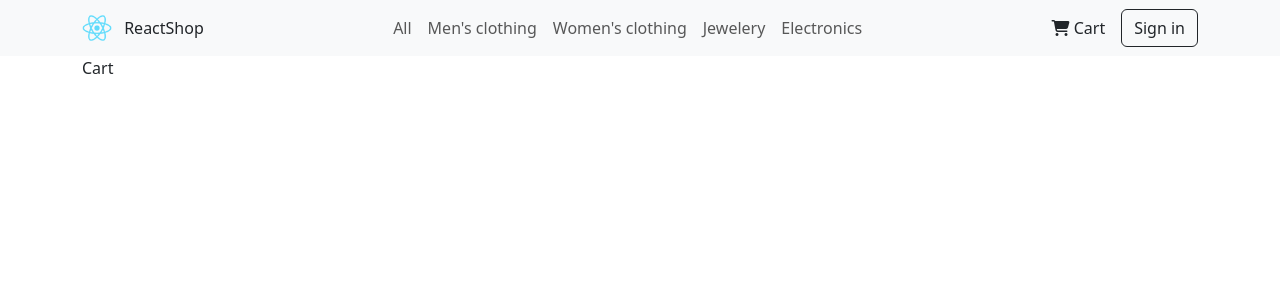
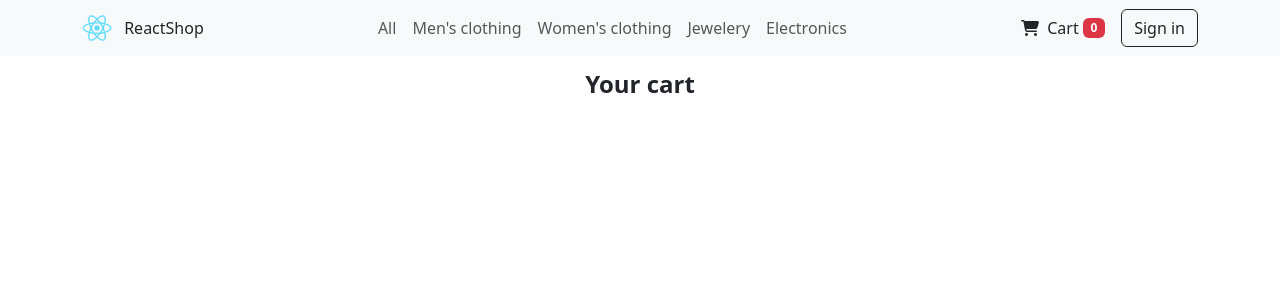
Before and after one commit to minhluquang/ReactShop, a React (Create React App) app: page /cart in a window 1280 px wide. Shown: the top 300 px of the page. Built offline with nearby package versions, Linux system fonts and the light colour scheme.

Commit message:
4. Xây dựng useContext, Shop, Cart

```diff
--- a/package.json
+++ b/package.json
@@ -14,6 +14,7 @@
     "react-dom": "^18.2.0",
     "react-router-dom": "^6.20.1",
     "react-scripts": "5.0.1",
+    "react-toastify": "9.1.3",
     "sass": "1.69.5",
     "web-vitals": "^2.1.4"
   },
--- a/src/App.js
+++ b/src/App.js
@@ -1,3 +1,5 @@
+import { ToastContainer } from "react-toastify";
+
 import Container from "react-bootstrap/Container";
 
 import Header from "./components/Header/Header";
@@ -10,6 +12,19 @@ function App() {
       <Container>
         <AppRoutes />
       </Container>
+
+      <ToastContainer
+        position="top-right"
+        autoClose={5000}
+        hideProgressBar={false}
+        newestOnTop={false}
+        closeOnClick
+        rtl={false}
+        pauseOnFocusLoss
+        draggable
+        pauseOnHover
+        theme="light"
+      />
     </div>
   );
 }
--- a/src/components/Header/Header.jsx
+++ b/src/components/Header/Header.jsx
@@ -1,13 +1,19 @@
 import { NavLink } from "react-router-dom";
+
+import { useContext } from "react";
+import { CartContext } from "../../context/CartContext";
 
 import Container from "react-bootstrap/Container";
 import Nav from "react-bootstrap/Nav";
 import Navbar from "react-bootstrap/Navbar";
 import Button from "react-bootstrap/Button";
+import Badge from 'react-bootstrap/Badge';
 
 import logoApp from "../../assets/images/logo192.png";
 
 const Header = () => {
+  const { totalAmount } = useContext(CartContext);
+
   return (
     <Navbar expand="lg" className="bg-body-tertiary">
       <Container>
@@ -31,9 +37,10 @@ const Header = () => {
           </Nav>
           <NavLink
             to="/cart"
-            className="nav-link d-flex align-items-center me-3"
+            className="nav-link d-flex align-items-center me-3 gap-1  "
           >
             <i className="fa-solid fa-cart-shopping"></i>&nbsp;Cart
+            <Badge bg="danger">{totalAmount}</Badge>
           </NavLink>
           <NavLink to="/login">
             <Button variant="outline-dark">Sign in</Button>
--- /dev/null
+++ b/src/context/CartContext.jsx
@@ -0,0 +1,101 @@
+import React, { useEffect, useState } from "react";
+import { toast } from "react-toastify";
+
+const CartContext = React.createContext();
+// This also works: const UserContext = createContext();
+
+const CartProvider = ({ children }) => {
+  // Cart is the name of the "data" that gets stored in context
+  const [cart, setCart] = useState([]);
+  const [totalAmount, setTotalAmount] = useState(0);
+  const [totalPrice, setTotalPrice] = useState(0);
+
+  // Count total amount
+  useEffect(() => {
+    if (cart) {
+      const amount = cart.reduce((acc, cur) => {
+        return acc + cur.amount;
+      }, 0);
+      setTotalAmount(amount);
+    }
+  }, [cart]);
+
+  // Calculate total price
+  useEffect(() => {
+    if (cart) {
+      const price = cart.reduce((acc, cur) => {
+        return acc + cur.amount * cur.price;
+      }, 0);
+      setTotalPrice(price);
+    }
+  }, [cart]);
+
+  const addToCart = (product, isShowToast = true) => {
+    const newItem = { ...product, amount: 1 };
+    const cartItem = cart.find((item) => item.id === product.id);
+    // If in your cart has this item
+    if (cartItem) {
+      const newCart = cart.map((item) => {
+        if (item.id === product.id) {
+          return { ...item, amount: cartItem.amount + 1 };
+        } else {
+          return item;
+        }
+      });
+      setCart(newCart);
+    } else {
+      setCart([...cart, newItem]);
+    }
+
+    if (isShowToast) {
+      toast.success("Add to cart success!");
+    }
+  };
+
+  const removeFromCart = (id) => {
+    const newCart = cart.filter((item) => item.id !== id);
+    setCart(newCart);
+    toast.success("Remove from cart success!");
+  };
+
+  const increaseAmount = (id) => {
+    const item = cart.find((item) => item.id === id);
+    addToCart(item, false);
+  };
+
+  const decreaseAmount = (id) => {
+    const cartItem = cart.find((item) => item.id === id);
+    if (cartItem && cartItem.amount >= 2) {
+      const newCart = cart.map((item) => {
+        if (item.id === id) {
+          return { ...item, amount: cartItem.amount - 1 };
+        } else {
+          return item;
+        }
+      });
+      setCart(newCart);
+    } else {
+      if (cartItem.amount < 2) {
+        removeFromCart(id);
+      }
+    }
+  };
+
+  return (
+    <CartContext.Provider
+      value={{
+        cart,
+        addToCart,
+        removeFromCart,
+        increaseAmount,
+        decreaseAmount,
+        totalAmount,
+        totalPrice,
+      }}
+    >
+      {children}
+    </CartContext.Provider>
+  );
+};
+
+export { CartContext, CartProvider };
--- a/src/index.js
+++ b/src/index.js
@@ -6,13 +6,17 @@ import reportWebVitals from "./reportWebVitals";
 import "bootstrap/dist/css/bootstrap.min.css";
 import "@fortawesome/fontawesome-free/css/all.min.css";
 import { BrowserRouter } from "react-router-dom";
+import { CartProvider } from "./context/CartContext";
+import 'react-toastify/dist/ReactToastify.css';
 
 const root = ReactDOM.createRoot(document.getElementById("root"));
 root.render(
   <React.StrictMode>
-    <BrowserRouter>
-      <App />
-    </BrowserRouter>
+    <CartProvider>
+      <BrowserRouter>
+        <App />
+      </BrowserRouter>
+    </CartProvider>
   </React.StrictMode>
 );
 
--- a/src/pages/Cart/Cart.jsx
+++ b/src/pages/Cart/Cart.jsx
@@ -1,5 +1,88 @@
+import { useContext } from "react";
+import { CartContext } from "../../context/CartContext";
+
+import Table from "react-bootstrap/Table";
+import { Button } from "react-bootstrap";
+
+import "./Cart.scss";
+
 const Cart = () => {
-  return <div>Cart</div>;
+  const { cart, removeFromCart, increaseAmount, decreaseAmount, totalPrice } =
+    useContext(CartContext);
+
+  return (
+    <>
+      <div className="cart-header">Your cart</div>
+      {cart && cart.length > 0 && (
+        <>
+          <Table hover className="cart-info">
+            <thead>
+              <tr>
+                <th className="cart-product">Product</th>
+                <th>Name</th>
+                <th>Price</th>
+                <th>Quantity</th>
+                <th>Total</th>
+                <th>Remove</th>
+              </tr>
+            </thead>
+            <tbody>
+              {cart.map((item) => {
+                return (
+                  <tr key={item.id}>
+                    <td className="cart-image">
+                      <div>
+                        <img src={item.image} alt={item.title} />
+                      </div>
+                    </td>
+                    <td>{item.title}</td>
+                    <td>${item.price.toFixed(2)}</td>
+                    <td>
+                      <Button
+                        className="btn"
+                        variant="outline-dark"
+                        onClick={() => decreaseAmount(item.id)}
+                      >
+                        <i className="fa-solid fa-minus"></i>
+                      </Button>
+                      <span className="mx-2">{item.amount}</span>
+                      <Button
+                        className="btn"
+                        variant="outline-dark"
+                        onClick={() => increaseAmount(item.id)}
+                      >
+                        <i className="fa-solid fa-plus"></i>
+                      </Button>
+                    </td>
+                    <td>${(item.amount * item.price).toFixed(2)}</td>
+                    <td>
+                      <Button
+                        variant="danger"
+                        onClick={() => removeFromCart(item.id)}
+                      >
+                        Remove
+                      </Button>
+                    </td>
+                  </tr>
+                );
+              })}
+
+              <tr>
+                <td></td>
+                <td></td>
+                <td></td>
+                <td></td>
+                <td></td>
+                <td>
+                  Total: <b>${totalPrice.toFixed(2)}</b>
+                </td>
+              </tr>
+            </tbody>
+          </Table>
+        </>
+      )}
+    </>
+  );
 };
 
 export default Cart;
--- /dev/null
+++ b/src/pages/Cart/Cart.scss
@@ -0,0 +1,26 @@
+.cart-header {
+  font-size: 24px;
+  font-weight: bold;
+  text-align: center;
+  margin: 10px 0;
+}
+
+.cart-info {
+  .cart-product {
+    width: 100px;
+  }
+
+  .cart-image {
+    width: 100px;
+    overflow: hidden;
+  }
+
+  .cart-image img {
+    width: 50%;
+    object-fit: cover;
+  }
+
+  .btn {
+    padding: 0px 4px !important;
+  }
+}
--- a/src/pages/Shop/Product.jsx
+++ b/src/pages/Shop/Product.jsx
@@ -1,6 +1,11 @@
+import { useContext } from "react";
+import { CartContext } from "../../context/CartContext";
+
 import "./Product.scss";
 
 const Product = (props) => {
+  const { addToCart } = useContext(CartContext);
+
   const { id, title, price, category, description, image } = props.data;
 
   return (
@@ -11,16 +16,16 @@ const Product = (props) => {
       <div className="card-content">
         <p className="card-category">{category}</p>
         <h3 className="card-title">{title}</h3>
-        <p className="card-price">$ {price}</p>
+        <p className="card-price">$ {price.toFixed(2)}</p>
       </div>
 
       <div className="card-button">
-        <div className="card-add">
-          <i class="fa-solid fa-plus"></i>
+        <div className="card-add" onClick={() => addToCart(props.data)}>
+          <i className="fa-solid fa-plus"></i>
         </div>
 
         <div className="card-detail">
-          <i class="fa-solid fa-eye"></i>
+          <i className="fa-solid fa-eye"></i>
         </div>
       </div>
     </div>
--- a/src/pages/Shop/Shop.jsx
+++ b/src/pages/Shop/Shop.jsx
@@ -23,8 +23,8 @@ const Shop = () => {
     <>
       <Slider />
       <div
-        className=" mt-5 d-flex align-items-center justify-content-center flex-wrap"
-        style={{ marginLeft: "20px" }}
+        className="row mt-5 d-flex align-items-center justify-content-center flex-wrap"
+        style={{ marginLeft: "10px" }}
       >
         {productList.map((product, index) => {
           return (
--- a/src/routes/AppRoutes.js
+++ b/src/routes/AppRoutes.js
@@ -3,6 +3,7 @@ import { Routes, Route } from "react-router-dom";
 import Shop from "../pages/Shop/Shop";
 import Cart from "../pages/Cart/Cart";
 import Login from "../pages/Login/Login";
+import Notfound from "./Notfound";
 
 const AppRoutes = () => {
   return (
@@ -10,6 +11,7 @@ const AppRoutes = () => {
       <Route path="/" element={<Shop />} />
       <Route path="/cart" element={<Cart />} />
       <Route path="/login" element={<Login />} />
+      <Route path="*" element={<Notfound/>}/>
     </Routes>
   );
 };
--- /dev/null
+++ b/src/routes/Notfound.js
@@ -0,0 +1,14 @@
+import { Alert } from "react-bootstrap";
+
+const Notfound = () => {
+  return (
+    <Alert variant="danger" className="mt-3">
+      <Alert.Heading>Oh snap! You got an error!</Alert.Heading>
+      <p>
+        404 Not Found!
+      </p>
+    </Alert>
+  );
+};
+
+export default Notfound;
```
Also changed, not shown: 1 other file (tests, documents, lock files or other folders).
